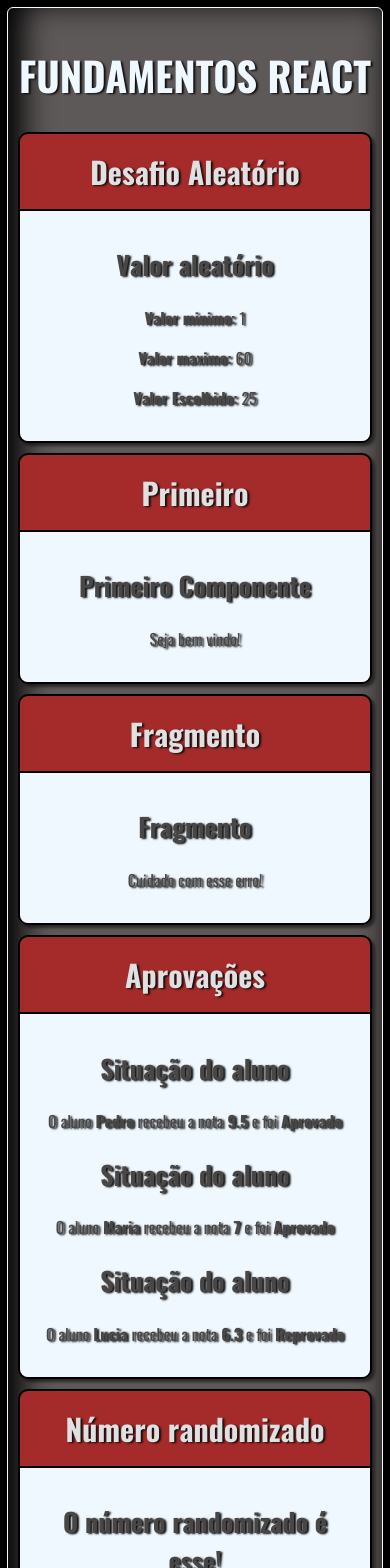
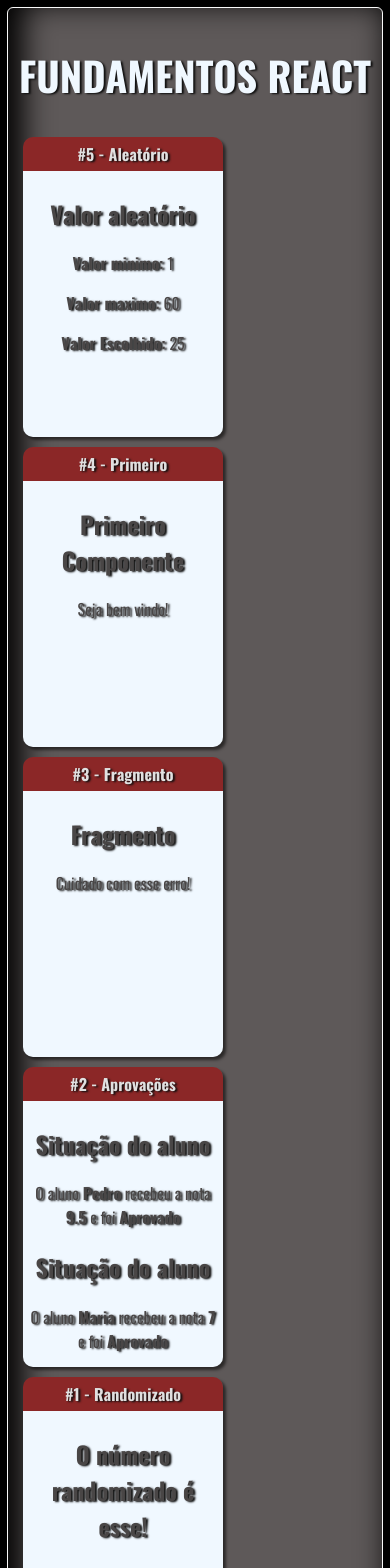
Before and after one commit to dfernan6/Curso-e-codigos-em-praticas, a React (Create React App) app in the folder react-redux/fundamentos-react/: page / in a window 390 px wide. Shown: the top 1568 px of the page. Built offline with nearby package versions, Linux system fonts and the light colour scheme.

Commit message:
Enviando correções no responsivo

```diff
--- /dev/null
+++ b/react-redux/fundamentos-react/src/App.css
@@ -0,0 +1,8 @@
+@charset "UTF-8";
+
+.App .Cards {
+    display: flex;
+    min-height: 300px;
+    flex-wrap: wrap;
+    margin: auto;
+}
--- a/react-redux/fundamentos-react/src/App.jsx
+++ b/react-redux/fundamentos-react/src/App.jsx
@@ -5,28 +5,30 @@ import Fragmento from './components/basicos/Fragmento'
 import RandomNumber from './components/basicos/RandomNumber'
 import Aleatorio from "./components/basicos/Aleatorio";
 import Card from "./components/layout/Card";
+import './App.css'
 
 export default function App(){
   return (
-<div id="app">
- <h1>FUNDAMENTOS REACT</h1>
+<div className="App">
+<h1>FUNDAMENTOS REACT</h1>
+ <div className="Cards">
  <Card
- titulo="Desafio Aleatório"
+ titulo="#5 - Aleatório"
  >
   <Aleatorio min={1} max={60}/>
   </Card>
   <Card
- titulo="Primeiro"
+ titulo="#4 - Primeiro"
  >
    <Primeiro />
   </Card>
   <Card
- titulo="Fragmento"
+ titulo="#3 - Fragmento"
  >
    <Fragmento />
   </Card>
   <Card
- titulo="Aprovações"
+ titulo="#2 - Aprovações"
  >
  <ComParametro
   titulo="Situação do aluno"
@@ -37,17 +39,13 @@ export default function App(){
   aluno="Maria"
   nota=" 7"
   />
-  <ComParametro
-  titulo="Situação do aluno"
-  aluno="Lucia"
-  nota=" 6.3"
-  />
   </Card>
   <Card
- titulo="Número randomizado"
+ titulo="#1 - Randomizado"
  >
    <RandomNumber />
   </Card>
+  </div>
 </div>
 )
 };
--- a/react-redux/fundamentos-react/src/components/layout/Card.css
+++ b/react-redux/fundamentos-react/src/components/layout/Card.css
@@ -1,26 +1,31 @@
 @charset "UTF-8";
 
 .Card {
-    background-color: brown;
+    display: flex;
+    flex-direction: column;
+    box-shadow: 3px 3px 3px rgba(0, 0, 0, 0.541);
     border-radius: 10px;
     overflow: hidden;
-    border: 2px solid rgb(0, 0, 0);
-    margin-bottom: 10px;
-    box-shadow: 3px 3px 3px rgba(0, 0, 0, 0.541);
+    margin: 5px;
+    width: 200px;
+    height: 300px;
 }
 
 .Card .title{
+    padding: 5px;
+    background-color: rgb(139, 39, 39);
     color: rgb(224, 224, 224);
-    padding: 15px 15px 15px;
+    outline: #000000 2px solid;
+    display: flex;
     justify-content: center;
-    display: flex;
-    outline: #000000 2px solid;
 }
 
 .Card .content {
     color: rgb(73, 70, 70);
     background-color: aliceblue;
-    padding: 15px 20px 15px;
+    justify-content: center;
+    padding: 5px;
+    flex-grow: 1;
 }
 
 h1 {
@@ -28,11 +33,7 @@ h1 {
     font-weight: bold;
 }
 
-h2 {
-    font-size: 26px;
-}
 
 .title {
-    font-size: 30px;
     font-weight: bold;
 }
--- a/react-redux/fundamentos-react/src/index.css
+++ b/react-redux/fundamentos-react/src/index.css
@@ -9,6 +9,7 @@ body {
     font-family: 'Oswald';
     background-color: rgb(0, 0, 0);
     color: aliceblue;
+    text-align: center;
 }
 
 h1 {
@@ -16,16 +17,12 @@ h1 {
     font-weight: 100;
 }
 
-#app {
+.App {
     padding: 10px;
-    display: flexbox;
-    text-align: center;
-    max-width: 600px;
-    min-width: 300px;
     margin: auto;
     background-color: rgb(94, 89, 89);
     border-radius: 5px;
     outline: 1px solid rgb(250, 250, 250);
     text-shadow: 2px 1px 2px rgb(14, 14, 14);
-    box-shadow: inset 10px -10px 30px 5px #000
+    box-shadow: inset 10px -10px 30px 5px #000;
 }
```
